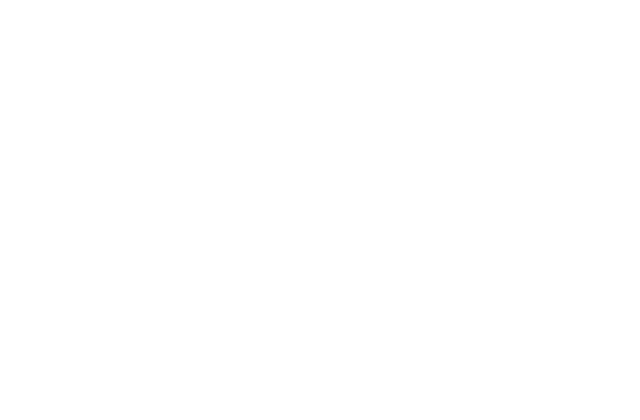
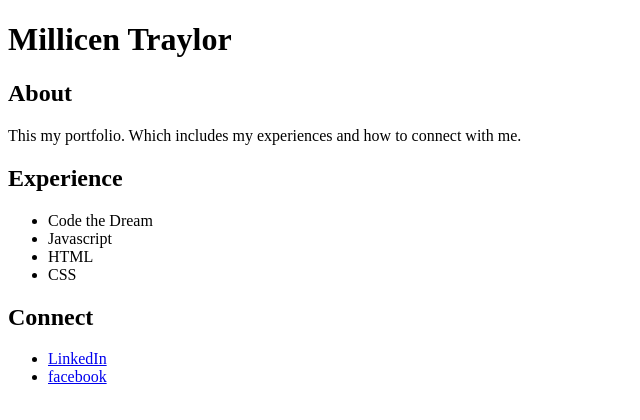
Before and after one commit to millicenttraylor7/millicent-traylor-luna, a plain HTML site: page index.html in a window 1280 px wide. Shown: the whole page, without its empty margins (0-640 px from the left). Drawn offline with Linux system fonts and the light colour scheme.

Commit message:
lesson 7

```diff
--- a/index.html
+++ b/index.html
@@ -3,9 +3,24 @@
 <head>
   <meta charset="UTF-8">
   <meta name="viewport" content="width=device-width, initial-scale=1.0">
-  <title>Document</title>
+  <title>Millicent Traylor's Portfolio</title>
 </head>
 <body>
-
+  <h1>Millicen Traylor</h1>
+  <h2>About</h2>
+  <p>This my portfolio. Which includes my experiences and how to connect with me.</p>
+  <h2>Experience</h2>
+  <ul>
+    <li>Code the Dream</li>
+    <li>Javascript</li>
+    <li>HTML</li>
+    <li>CSS</li>
+  </ul>
+  <h2>Connect</h2>
+  <ul>
+    <li><a href="https://www.linkedin.com/in/millicent-traylor-md">LinkedIn</a>
+      </li>
+    <li><a href="https://www.facebook.com/millie.traylor2025">facebook</a></li>
+    </ul>
 </body>
 </html>
```
